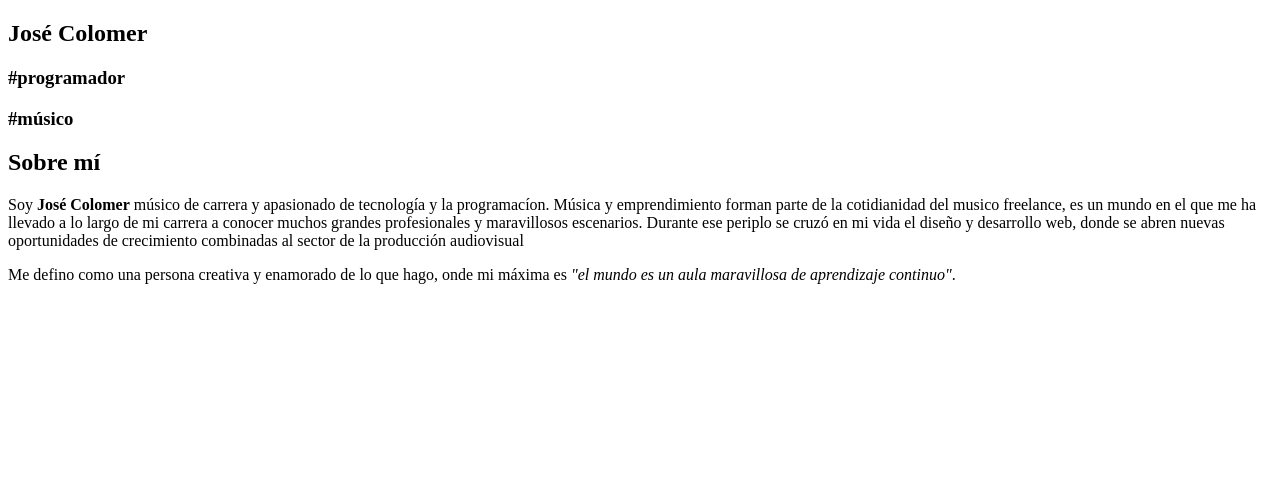
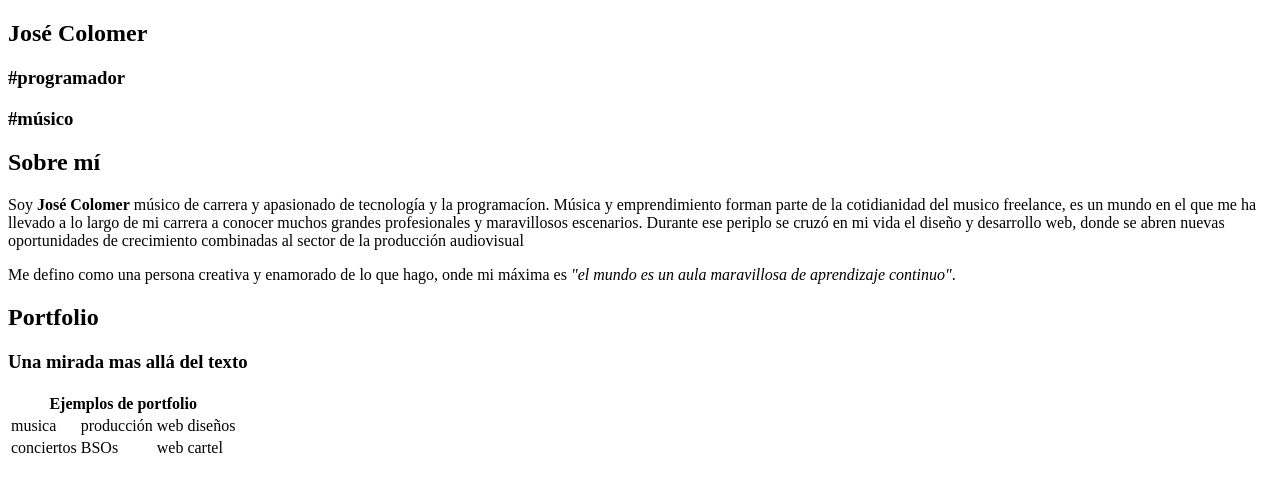
Before and after one commit to joseelinformatic1/CursoHtmlCss, a plain HTML site: page Capitulo 1/porfolio/index.html in a window 1280 px wide. Drawn offline with Linux system fonts and the light colour scheme.

Commit message:
Tablas para organizar la información

```diff
--- a/Capitulo 1/porfolio/index.html
+++ b/Capitulo 1/porfolio/index.html
@@ -21,6 +21,32 @@
             <p>Me defino como una persona creativa y enamorado de lo que hago, onde mi máxima es <cite>"el mundo es un aula maravillosa de aprendizaje continuo"</cite>.</p>
         </div>
         <!--FIN Bloque Sobre mí-->
-
+        <!--Bloque Portfolio-->
+        <div>
+            <h2>Portfolio</h2>
+            <h3>Una mirada mas allá del texto</h3>
+            <table>
+                <thead>
+                    <tr>
+                        <th colspan="4"> Ejemplos de portfolio</th>
+                    </tr>
+                </thead>
+                <tbody>
+                    <tr>
+                        <td>musica</td>
+                        <td>producción</td>
+                        <td>web</td>
+                        <td>diseños</td>
+                    </tr>
+                    <tr>
+                        <td>conciertos</td>
+                        <td>BSOs</td>
+                        <td>web</td>
+                        <td>cartel</td>
+                    </tr>
+                </tbody>
+            </table>
+        </div>
+         <!--FIN Bloque Portfolio-->
     </body>
 </html>
```
